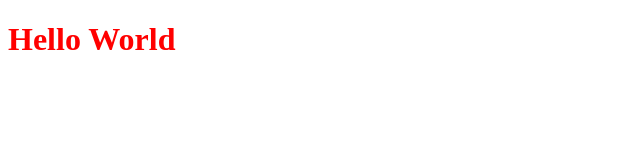
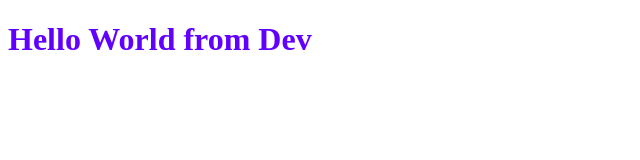
Before and after one commit to joydakua/movie-app-ts-vite-v1, a website built with Vite: page index.html in a window 1280 px wide. Shown: the whole page, without its empty margins (0-640 px from the left). Built offline with nearby package versions, Linux system fonts and the light colour scheme.

Commit message:
JD-01032026-Message: 1. Changed the color value in style.scss 2. Changed the inner HTML value

```diff
--- a/src/scss/style.scss
+++ b/src/scss/style.scss
@@ -1,3 +1,3 @@
 .title{
-    color: red;
+    color: rgb(98, 0, 255);
 }
--- a/src/ts/main.ts
+++ b/src/ts/main.ts
@@ -1,3 +1,3 @@
 import '../scss/style.scss';
 
-document.querySelector<HTMLDivElement>('#app')!.innerHTML = `<h1 class="title">Hello World</h1>`
+document.querySelector<HTMLDivElement>('#app')!.innerHTML = `<h1 class="title">Hello World from Dev</h1>`;
```
